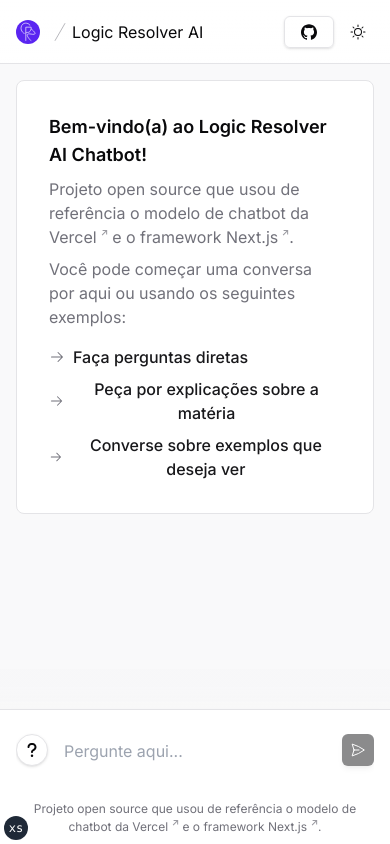
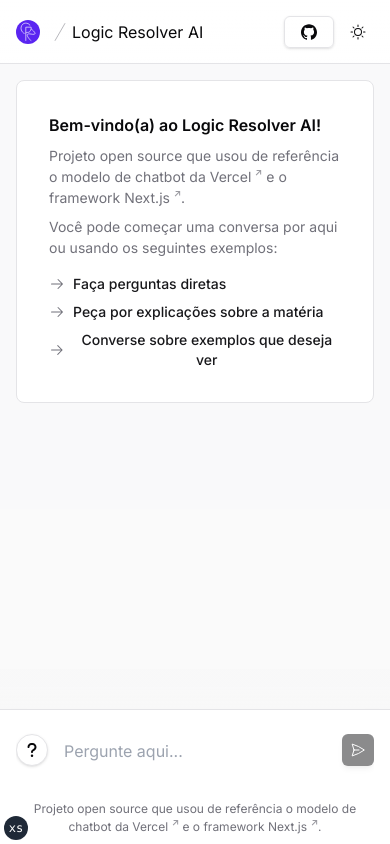
Before and after one commit to LucasHBG/logic-resolver-ai, a Next.js app: page / in a window 390 px wide. Built offline with nearby package versions, Linux system fonts and the light colour scheme.

Commit message:
feat: melhoria responsividade

```diff
--- a/components/empty-screen.tsx
+++ b/components/empty-screen.tsx
@@ -23,15 +23,17 @@ export function EmptyScreen({ setInput }: Pick<UseChatHelpers, 'setInput'>) {
     return (
         <div className="mx-auto max-w-2xl px-4">
             <div className="rounded-lg border bg-background p-8">
-                <h1 className="mb-2 text-lg font-semibold">Bem-vindo(a) ao Logic Resolver AI Chatbot!</h1>
-                <p className="mb-2 leading-normal text-muted-foreground">
+                <h1 className="mb-2 text-base font-semibold sm:text-lg">Bem-vindo(a) ao Logic Resolver AI!</h1>
+                <p className="mb-2 text-sm leading-normal text-muted-foreground sm:text-base">
                     Projeto open source que usou de referência o modelo de chatbot da <ExternalLink href="https://vercel.com">Vercel</ExternalLink> e
                     o framework <ExternalLink href="https://nextjs.org">Next.js</ExternalLink>.
                 </p>
-                <p className="leading-normal text-muted-foreground">Você pode começar uma conversa por aqui ou usando os seguintes exemplos:</p>
-                <div className="mt-4 flex flex-col items-start space-y-2">
+                <p className="text-sm leading-normal text-muted-foreground sm:text-base">
+                    Você pode começar uma conversa por aqui ou usando os seguintes exemplos:
+                </p>
+                <div className="mt-4 flex flex-col items-start space-y-2 ">
                     {exampleMessages.map((message, index) => (
-                        <Button key={index} variant="link" className="h-auto p-0 text-base" onClick={() => setInput(message.message)}>
+                        <Button key={index} variant="link" className="h-auto p-0 text-sm sm:text-base" onClick={() => setInput(message.message)}>
                             <IconArrowRight className="mr-2 text-muted-foreground" />
                             {message.heading}
                         </Button>
```
